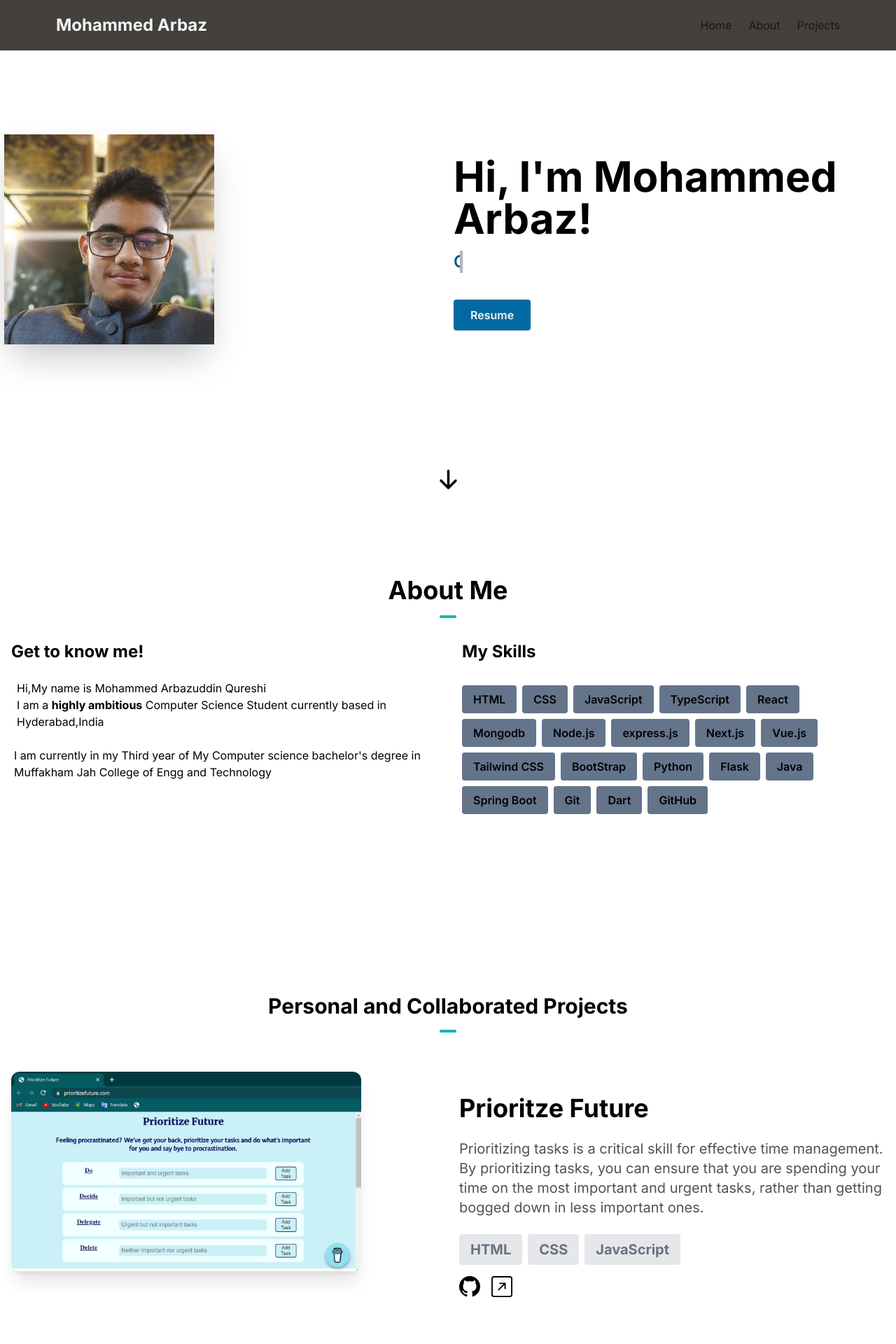
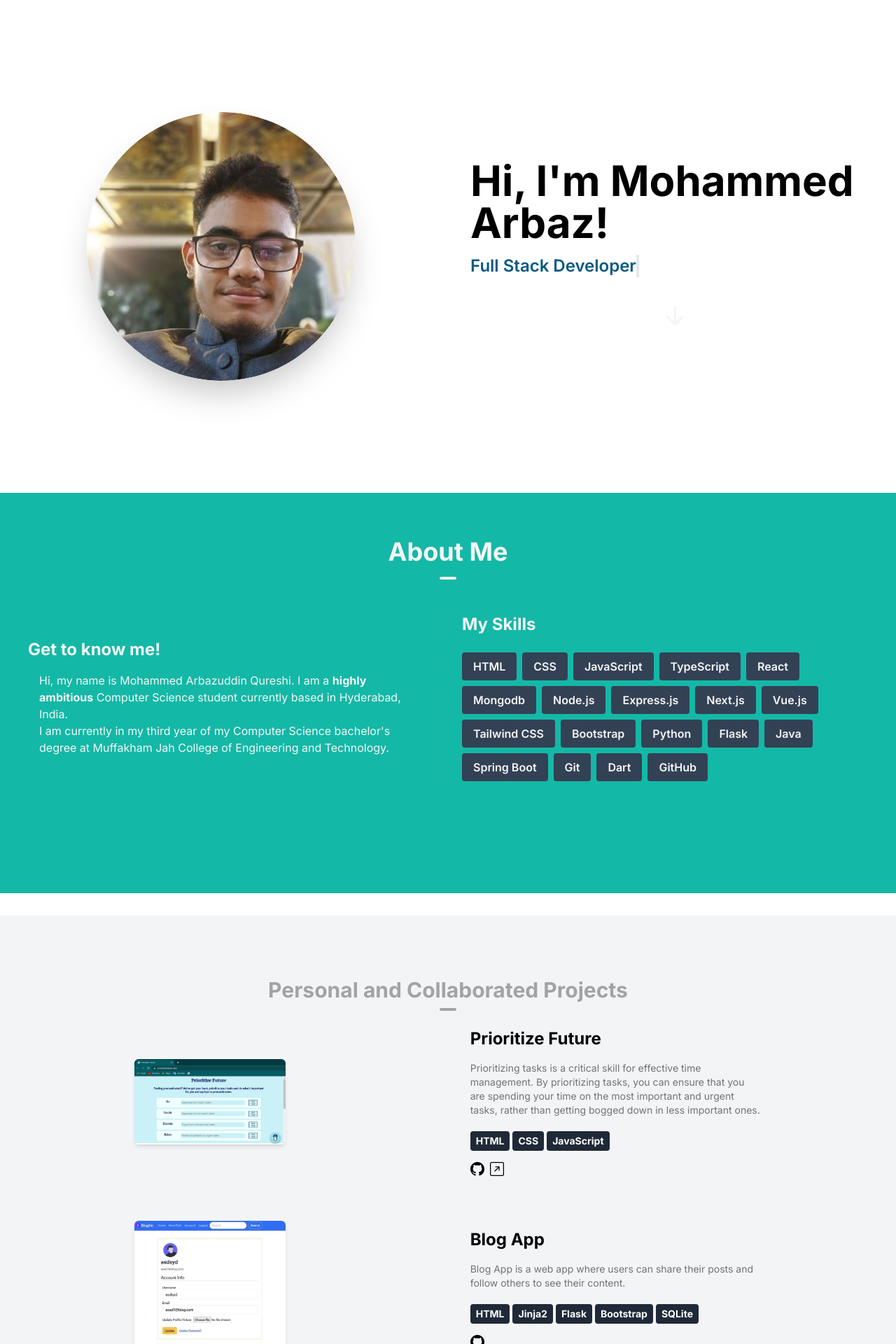
Before and after one commit to mohammedarbaz119/portfolio, a Next.js app: page / in a window 1280 px wide. Shown: the top 1920 px of the page at 70% size. Built offline with nearby package versions, Linux system fonts and the light colour scheme.

Commit message:
many changes

```diff
--- a/app/Components/About.tsx
+++ b/app/Components/About.tsx
@@ -6,11 +6,11 @@ const skills = [
   { skill: "React" },
   { skill: "Mongodb" },
   { skill: "Node.js" },
-  { skill: "express.js" },
+  { skill: "Express.js" },
   { skill: "Next.js" },
   { skill: "Vue.js" },
   { skill: "Tailwind CSS" },
-  { skill: "BootStrap" },
+  { skill: "Bootstrap" },
   { skill: "Python" },
   { skill: "Flask" },
   { skill: "Java" },
@@ -18,57 +18,51 @@ const skills = [
   { skill: "Git" },
   { skill: "Dart" },
   { skill: "GitHub" },
-
-]
-
+];
 const AboutSection = () => {
   return (
-    <section id="about bg-#4ECDC4">
-      <div className="my-12 pb-12 md:pt-16 md:pb-48">
+    <section id="about" className="bg-teal-500 text-neutral-100">
+      <div className="my-8 pb-8 md:py-16 md:pb-32 p-2">
         <h1 className="text-center font-bold text-4xl">
           About Me
-          <hr className="w-6 h-1 mx-auto my-4 bg-teal-500 border-0 rounded"></hr>
+          <hr className="w-6 h-1 mx-auto my-4 bg-neutral-100 border-0 rounded"></hr>
         </h1>
 
-        <div className="flex flex-col space-y-10 items-stretch justify-center align-top md:space-x-10 md:space-y-0 md:p-4 md:flex-row md:text-left">
+        <div className="flex flex-col space-y-6 items-center justify-center md:space-x-10 md:space-y-0 md:p-8 md:flex-row md:text-left">
           <div className="md:w-1/2">
-            <h1 className="text-center text-2xl font-bold mb-6 md:text-left">
+            <h1 className="text-center text-2xl font-bold mb-4 md:text-left">
               Get to know me!
             </h1>
-            <p className="ml-2 mr-1">
-              Hi,My name is Mohammed Arbazuddin Qureshi <br /> I am a{" "}
-              <span className="font-bold">{"highly ambitious"}</span>{" "}
-              Computer Science Student currently based in Hyderabad,India
+            <p className="mx-4">
+              Hi, my name is Mohammed Arbazuddin Qureshi. I am a{" "}
+              <span className="font-bold">highly ambitious</span> Computer
+              Science student currently based in Hyderabad, India.
             </p>
-            <br />
-            <p className="mx-1">
-              I am currently in my Third year of My Computer science bachelor&apos;s degree in Muffakham Jah College
-              of Engg and Technology
-            </p>
-            <br />
-            <p>
-
+            <p className="mx-4">
+              I am currently in my third year of my Computer Science
+              bachelor&apos;s degree at Muffakham Jah College of Engineering and
+              Technology.
             </p>
           </div>
-          <div className="text-center md:w-1/2 md:text-left sm:text-left">
-            <h1 className="text-2xl font-bold mb-6">My Skills</h1>
-            <div className="flex flex-wrap flex-row justify-center z-10 md:justify-start">
+          <div className="text-center md:w-1/2 md:text-left">
+            <h1 className="text-2xl font-bold mb-4">My Skills</h1>
+            <div className="flex flex-wrap flex-row justify-center md:justify-start">
               {skills.map((item, idx) => {
                 return (
                   <p
                     key={idx}
-                    className="bg-slate-500 px-4 py-2 mr-2 mt-2 text-black-600 rounded font-semibold"
+                    className="bg-slate-700 px-4 py-2 mr-2 mt-2 text-neutral-100 rounded font-semibold"
                   >
                     {item.skill}
                   </p>
-                )
+                );
               })}
             </div>
           </div>
         </div>
       </div>
     </section>
-  )
-}
+  );
+};
 
-export default AboutSection
+export default AboutSection;
--- a/app/Components/Hero.tsx
+++ b/app/Components/Hero.tsx
@@ -1,68 +1,61 @@
-"use client"
-// this is a client component
-import React, { AnimationEvent, AnimationEventHandler, useEffect, useState } from "react"
-import Image from "next/image"
-import { Link } from "react-scroll/modules"
-import { HiArrowDown } from "react-icons/hi"
+"use client";
+import React, { useState, useEffect } from "react";
+import { motion, useAnimation } from "framer-motion";
+import { Link } from "react-scroll";
+import { HiArrowDown } from "react-icons/hi";
+import Image from "next/image";
 
 const Hero = () => {
-
   const intro: string[] = [
     "Computer Science Student",
-     "Web Developer",
-  ]
-  const [show_idx, setshowidx] = useState(0)
-  const [show, setshow] = useState(intro[show_idx])
+    "Full Stack Developer",
+    "Open Source Enthusiast",
+  ];
+  const [show, setShow] = useState("");
+  const controls = useAnimation();
 
-  const change_text = (event: AnimationEvent) => {
-    if (event.animationName === 'typing') {
-      setshowidx(p => {
-        if (p === intro.length - 1) {
-          return 0;
-        } else {
-          return p + 1;
-        }
-      })
-      setshow(intro[show_idx])
+  useEffect(() => {
+    let index = 0;
 
+    const interval = setInterval(() => {
+      controls.start({ opacity: 0, scale: 0.9 }); // Fade out before changing text
+      setTimeout(() => {
+        index = (index + 1) % intro.length;
+        setShow(intro[index]);
+        controls.start({ opacity: 1, scale: 1 }); // Fade in after changing text
+      }, 500); // Adjust the delay based on your preference
+    }, 3000); // Adjust the interval to 3000 milliseconds (3 seconds)
 
-    }
-
-  }
-
-
-
-
-
+    return () => clearInterval(interval);
+  }, [controls]);
 
   return (
-    <section id="home">
-      <div className="flex flex-col text-center items-center justify-center animate-fadeIn animation-delay-2 my-6 py-16 sm:py-32 md:py-40 md:flex-row md:space-x-4 md:text-left">
-        <div className="md:mt-2 md:w-1/2 px-1.5">
+    <section id="home" className="text-neutral-100">
+      <div className="flex flex-col items-center justify-center animate-fadeIn animation-delay-2 my-6 py-8 sm:py-16 md:py-20 lg:py-32 md:flex-row md:space-x-4 md:text-left">
+        <div className="md:mt-2 md:w-1/2 px-1.5 flex items-center justify-center">
+          <div className="relative rounded-full overflow-hidden w-64 h-64 md:w-96 md:h-96 shadow-2xl">
             <Image
-            src={'/profile1.jpeg'}
+              src={"/profile1.jpeg"}
               alt=""
-            width={300}
-            height={300}
-            className="shadow-2xl"
+              layout="fill"
+              objectFit="cover"
+              className="rounded-full"
             />
           </div>
-        <div className="md:mt-2 md:w-1/2">
-          <h2 className="text-2xl font-bold mt-6 md:mt-0 md:text-6xl ">Hi, I&#39;m Mohammed Arbaz!</h2>
-          <div className="w-fit">
-            <h4 className="mt-4 mb-6 md:text-2xl font-semibold text-sky-800 animate-typing overflow-hidden whitespace-nowrap border-r-4" onAnimationIteration={(e: AnimationEvent) => change_text(e)}>{show}</h4>
         </div>
-  <br />
-          <a
-            href={"/resume.pdf"}
-            className="text-neutral-100 font-semibold px-6 py-3 bg-sky-700  rounded shadow hover:bg-sky-600"
-            download={"mohammed-resume.pdf"}
+        <div className="md:mt-2 md:w-1/2 flex items-center text-center md:text-left">
+          <div className="md:mx-6">
+            <h2 className="text-2xl font-bold mt-6 md:mt-0 md:text-6xl text-black">
+              Hi, I&#39;m Mohammed Arbaz!
+            </h2>
+            <motion.h4
+              className="mt-4 mb-6 md:text-2xl min-h-full font-semibold text-sky-800 overflow-hidden whitespace-nowrap border-r-4 inline-block"
+              initial={{ opacity: 0, scale: 0.9 }}
+              animate={controls}
             >
-            Resume
-          </a>
-        </div>
-      </div>
-      <div className="flex flex-row items-center text-center justify-center  ">
+              {show}
+            </motion.h4>
+            <div className="flex items-center justify-center mt-4">
               <Link
                 to="about"
                 activeClass="active"
@@ -74,8 +67,11 @@ const Hero = () => {
                 <HiArrowDown size={35} className="animate-bounce" />
               </Link>
             </div>
+          </div>
+        </div>
+      </div>
     </section>
-  )
-}
+  );
+};
 
-export default Hero
+export default Hero;
--- a/app/Components/NavBar.tsx
+++ b/app/Components/NavBar.tsx
@@ -1,9 +1,92 @@
+// "use client";
+// import { useState } from "react";
+// import { Link } from "react-scroll";
+// import { usePathname } from "next/navigation";
+// import { IoMdMenu, IoMdClose } from "react-icons/io";
+// // import Link from "next/link";
+
+// interface navbar_items {
+//   label: string;
+//   page: string;
+// }
+// const items: navbar_items[] = [
+//   {
+//     label: "Home",
+//     page: "home",
+//   },
+//   {
+//     label: "About",
+//     page: "about",
+//   },
+//   {
+//     label: "Projects",
+//     page: "projects",
+//   },
+// ];
+// const name: string = "Mohammed Arbaz";
+// export default function NavBar() {
+//   const pathname = usePathname();
+//   const [navbar, setNavbar] = useState(false);
+//   return (
+//     <header className="w-full mx-auto  px-4 sm:px-20 fixed top-0 z-50 shadow text-slate-100 bg-stone-700 dark:border-b dark:border-stone-600">
+//       <div className="justify-between md:items-center md:flex">
+//         <div>
+//           <div className="flex items-center justify-between py-3 md:py-5 md:block">
+//             <Link to="home">
+//               <div className="container flex items-center space-x-2">
+//                 <h2 className="text-2xl font-bold">{name}</h2>
+//               </div>
+//             </Link>
+//             <div className="md:hidden">
+//               <button
+//                 className="p-2 text-white-700 rounded-md outline-none focus:border-gray-400 focus:border"
+//                 onClick={() => setNavbar(!navbar)}
+//               >
+//                 {navbar ? <IoMdClose size={30} /> : <IoMdMenu size={30} />}
+//               </button>
+//             </div>
+//           </div>
+//         </div>
+
+//         <div>
+//           <div
+//             className={`flex-1 justify-self-center pb-3 mt-8 md:block md:pb-0 md:mt-0 ${
+//               navbar ? "block" : "hidden"
+//             }`}
+//           >
+//             <div className="items-center justify-center space-y-8 md:flex md:space-x-6 md:space-y-0">
+//               {items.map((item, idx) => {
+//                 return (
+//                   <Link
+//                     key={idx}
+//                     to={item.page}
+//                     className={
+//                       "block lg:inline-block text-neutral-900  hover:text-slate-500 dark:text-neutral-100"
+//                     }
+//                     activeClass="active"
+//                     spy={true}
+//                     smooth={true}
+//                     offset={-100}
+//                     duration={500}
+//                     onClick={() => setNavbar(!navbar)}
+//                   >
+//                     {item.label}
+//                   </Link>
+//                 );
+//               })}
+//             </div>
+//           </div>
+//         </div>
+//       </div>
+//     </header>
+//   );
+// }
 "use client";
-import { useState } from "react";
+import { useState, useEffect } from "react";
 import { Link } from "react-scroll";
 import { usePathname } from "next/navigation";
 import { IoMdMenu, IoMdClose } from "react-icons/io";
-// import Link from "next/link";
+import { motion } from "framer-motion";
 
 interface navbar_items {
   label: string;
@@ -23,12 +106,37 @@ const items: navbar_items[] = [
     page: "projects",
   },
 ];
-const name:string  = "Mohammed Arbaz"
+const name: string = "Mohammed Arbaz";
 export default function NavBar() {
   const pathname = usePathname();
   const [navbar, setNavbar] = useState(false);
+  const [showNavbar, setShowNavbar] = useState(false);
+
+  const handleScroll = () => {
+    const scrollTop = window.scrollY;
+    if (scrollTop > 50) {
+      setShowNavbar(true);
+    } else {
+      setShowNavbar(false);
+    }
+  };
+
+  useEffect(() => {
+    window.addEventListener("scroll", handleScroll);
+    return () => {
+      window.removeEventListener("scroll", handleScroll);
+    };
+  }, []);
+
   return (
-    <header className="w-full mx-auto  px-4 sm:px-20 fixed top-0 z-50 shadow text-slate-100 bg-stone-700 dark:border-b dark:border-stone-600">
+    <motion.header
+      className={`w-full mx-auto px-4 sm:px-20 fixed top-0 z-50 shadow text-black bg-gray-200 bg-opacity-50 dark:border-b dark:border-stone-600 ${
+        showNavbar ? "opacity-100" : "opacity-0"
+      }`}
+      initial={{ y: -100 }}
+      animate={{ y: showNavbar ? 0 : -100 }}
+      transition={{ duration: 0.3 }}
+    >
       <div className="justify-between md:items-center md:flex">
         <div>
           <div className="flex items-center justify-between py-3 md:py-5 md:block">
@@ -61,7 +169,7 @@ export default function NavBar() {
                     key={idx}
                     to={item.page}
                     className={
-                    "block lg:inline-block text-neutral-900  hover:text-slate-500 dark:text-neutral-100"
+                      "block lg:inline-block text-black hover:text-slate-500 text-opacity-80 dark:text-black-100"
                     }
                     activeClass="active"
                     spy={true}
@@ -72,13 +180,12 @@ export default function NavBar() {
                   >
                     {item.label}
                   </Link>
-              )
+                );
               })}
-
             </div>
           </div>
         </div>
       </div>
-  </header>
+    </motion.header>
   );
 }
--- a/app/Components/Projects.tsx
+++ b/app/Components/Projects.tsx
@@ -4,7 +4,7 @@ import Link from "next/link";
 import Revealer from "./Revealer";
 import { BsGithub, BsArrowUpRightSquare } from "react-icons/bs";
 
-interface project_description {
+interface ProjectDescription {
   name: string;
   description: string;
   image: string;
@@ -12,11 +12,12 @@ interface project_description {
   github: string;
   link?: string;
 }
-const projects: project_description[] = [
+
+const projects: ProjectDescription[] = [
   {
-    name: "Prioritze Future",
+    name: "Prioritize Future",
     description:
-      "Prioritizing tasks is a critical skill for effective time management. By prioritizing tasks, you can ensure that you are spending your time on the most important and urgent tasks, rather than getting bogged down in less important ones. ",
+      "Prioritizing tasks is a critical skill for effective time management. By prioritizing tasks, you can ensure that you are spending your time on the most important and urgent tasks, rather than getting bogged down in less important ones.",
     image: "/proiritze.jpg",
     tech: ["HTML", "CSS", "JavaScript"],
     github: "https://github.com/Mubashir-Md/Prioritize-Future",
@@ -25,84 +26,100 @@ const projects: project_description[] = [
   {
     name: "Blog App",
     description:
-      "Blog App is an Web app where user can share their posts and follow others users to see their content",
+      "Blog App is a web app where users can share their posts and follow others to see their content.",
     image: "/bloglite.jpg",
-    tech: ["HTML", "Jinja2", "Flask", "BootStrap", "SQLite"],
+    tech: ["HTML", "Jinja2", "Flask", "Bootstrap", "SQLite"],
     github: "https://github.com/asdsyd/bloglite",
   },
   {
     name: "Notes App",
     description:
-      "Notes App is a Web App where we can create notes for us.",
+      "Notes App is a web app where we can create notes for ourselves.",
     image: "/notes.png",
-    tech:["React.js","TypeScript","CSS"],
+    tech: ["React.js", "TypeScript", "CSS"],
     github: "https://github.com/mohammedarbaz119/Notes-App",
   },
 ];
 
+// ... (imports remain unchanged)
+// ... (imports remain unchanged)
+
+// ... (imports remain unchanged)
+
 const Projects = () => {
   return (
-    <section id="projects">
-      <h1 className="my-10 text-center font-bold text-3xl">
+    <section
+      id="projects"
+      className="bg-gray-100 text-neutral-300 py-8 md:py-16"
+    >
+      <h1 className="my-6 text-center font-bold text-3xl text-neutral-400">
         Personal and Collaborated Projects
-        <hr className="w-6 h-1 mx-auto my-4 bg-teal-500 border-0 rounded"></hr>
+        <hr className="w-6 h-1 mx-auto my-2 bg-neutral-400 border-0 rounded"></hr>
       </h1>
 
-      <div className="flex flex-col space-y-28">
+      <div className="flex flex-col items-center space-y-8 md:space-y-16">
         {projects.map((project, idx) => {
           return (
-            <div key={idx}>
+            <div key={idx} className="w-full max-w-4xl mx-auto">
               <Revealer offset="-100px 0px -100px 0px">
-                <div className="flex flex-col m-4 md:flex-row md:space-x-8 mb-2">
-                  <div className=" md:w-1/2 ">
-                    {project.link ? (
-                      <Link href={project.link}>
+                <div className="flex flex-col items-center md:flex-row md:space-x-8">
+                  <div className="md:w-1/2 mb-4 md:mb-0 text-center mx-auto">
+                    <a
+                      href={project.link || "#"}
+                      target="_blank"
+                      rel="noopener noreferrer"
+                    >
+                      <div className="image-container">
                         <Image
                           src={project.image}
-                          alt=""
-                          width={500}
-                          height={500}
-                          className="rounded-xl shadow-xl hover:opacity-70"
+                          alt={project.name}
+                          width={250} // Adjust the width for smaller screens
+                          height={200} // Adjust the height for smaller screens
+                          className="w-full md:w-2/3 lg:w-1/2 rounded-md shadow-md hover:opacity-70"
                         />
-                      </Link>
-                    ) : (
-                      <Image
-                        src={project.image}
-                        alt=""
-                        width={600}
-                        height={600}
-                        className="rounded-xl  hover:opacity-70"
-                      />
-                    )}
+                      </div>
+                    </a>
                   </div>
-                  <div className="mt-8 md:w-1/2">
-                    <h1 className="text-4xl font-bold mb-6">{project.name}</h1>
-                    <p className="text-xl leading-7 mb-4 text-neutral-600 dark:text-neutral-400">
+                  <div className="md:w-1/2 md:pl-4 text-left">
+                    <h1 className="text-sm md:text-2xl font-bold mb-2 md:mb-4 text-black">
+                      {project.name}
+                    </h1>
+                    <p className="text-xs md:text-sm leading-6 mb-4 text-neutral-500 dark:text-neutral-600">
                       {project.description}
                     </p>
-                    <p className="text-xl leading-7 mb-4 text-bold flex flex-wrap">
+                    <p className="text-xs md:text-sm leading-6 mb-4 text-bold flex flex-wrap">
                       {project.tech?.map((l) => (
                         <span
-                          className="bg-gray-200 px-4 py-2 mr-2 mt-2 text-gray-500 rounded font-bold"
+                          className="bg-gray-800 px-2 py-1 mr-1 mt-1 text-white rounded font-bold"
                           key={l}
                         >
                           {l}
                         </span>
                       ))}
                     </p>
-                    <div className="flex flex-row align-bottom space-x-4">
-                      <Link href={project.github} target="_blank">
+                    <div className="flex flex-row space-x-2">
+                      <a
+                        href={project.github}
+                        target="_blank"
+                        rel="noopener noreferrer"
+                      >
                         <BsGithub
-                          size={30}
-                          className="hover:-translate-y-1 transition-transform cursor-pointer"
+                          size={20}
+                          className="hover:-translate-y-1 transition-transform cursor-pointer text-black"
                         />
-                      </Link>
-                      {project.link&&<Link href={project.link} target="_blank">
-                        <BsArrowUpRightSquare
-                          size={30}
-                          className="hover:-translate-y-1 transition-transform cursor-pointer"
-                        />
-                      </Link>}
+                      </a>
+                      {project.link && (
+                        <a
+                          href={project.link}
+                          target="_blank"
+                          rel="noopener noreferrer"
+                        >
+                          <BsArrowUpRightSquare
+                            size={20}
+                            className="hover:-translate-y-1 transition-transform cursor-pointer text-black"
+                          />
+                        </a>
+                      )}
                     </div>
                   </div>
                 </div>
--- a/package.json
+++ b/package.json
@@ -15,6 +15,7 @@
     "autoprefixer": "10.4.14",
     "eslint": "8.42.0",
     "eslint-config-next": "13.4.5",
+    "framer-motion": "^10.16.16",
     "next": "13.4.5",
     "next-themes": "^0.2.1",
     "postcss": "8.4.24",
```
Also changed, not shown: 1 other file (tests, documents, lock files or other folders). Lines whose indentation alone changed are shown as unchanged.
